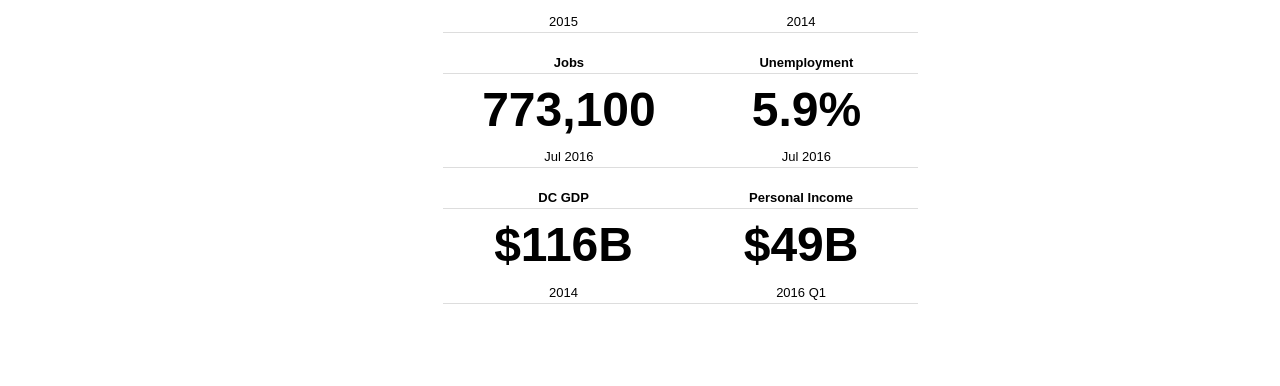
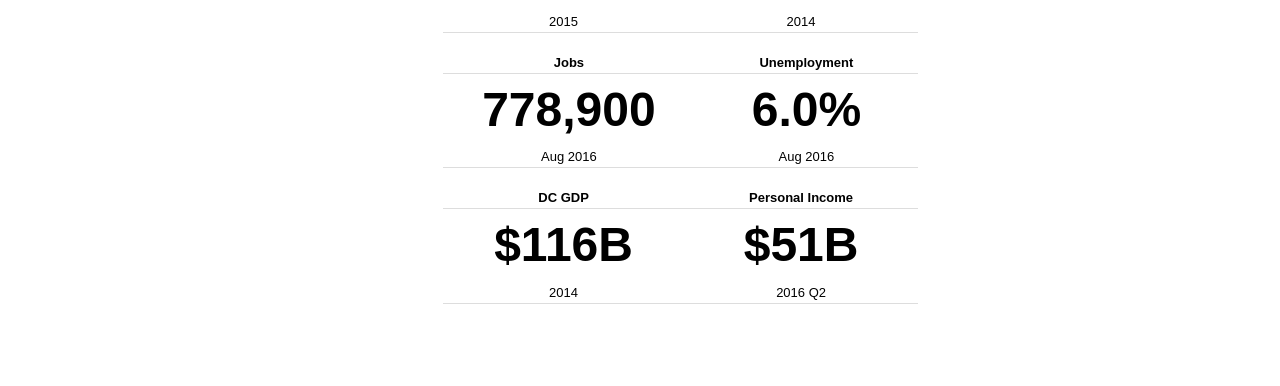
Before and after one commit to DCgov/economic-intelligence, a Jekyll site: the page built from _pages/index.md, in a window 1280 px wide. Shown: the part 736-1122 px from the top of the page. Built offline with Jekyll 4.4.1, drawn with Linux system fonts in a browser that asks for light colours; nearby versions of some CDN libraries.

Commit message:
Updated August metrics

```diff
--- a/_pages/index.md
+++ b/_pages/index.md
@@ -31,13 +31,13 @@ If you have any ideas, data, or interest in helping us grow our dashboard, email
 		<thead>
 			<tr><th>Jobs</th><th>Unemployment</th>
 		<tbody>
-			<tr class="headline-data"><td>773,100</td><td>5.9%</td></tr>
-			<tr><td>Jul 2016</td><td>Jul 2016</td></tr>
+			<tr class="headline-data"><td>778,900</td><td>6.0%</td></tr>
+			<tr><td>Aug 2016</td><td>Aug 2016</td></tr>
 		</tbody>
 	<table>
 		<thead>
 			<tr><th>DC GDP</th><th>Personal Income</th>
 		<tbody>
-			<tr class="headline-data"><td>$116B</td><td>$49B</td></tr>
-			<tr><td>2014</td><td>2016 Q1</td></tr>
+			<tr class="headline-data"><td>$116B</td><td>$51B</td></tr>
+			<tr><td>2014</td><td>2016 Q2</td></tr>
 		</tbody>
```
